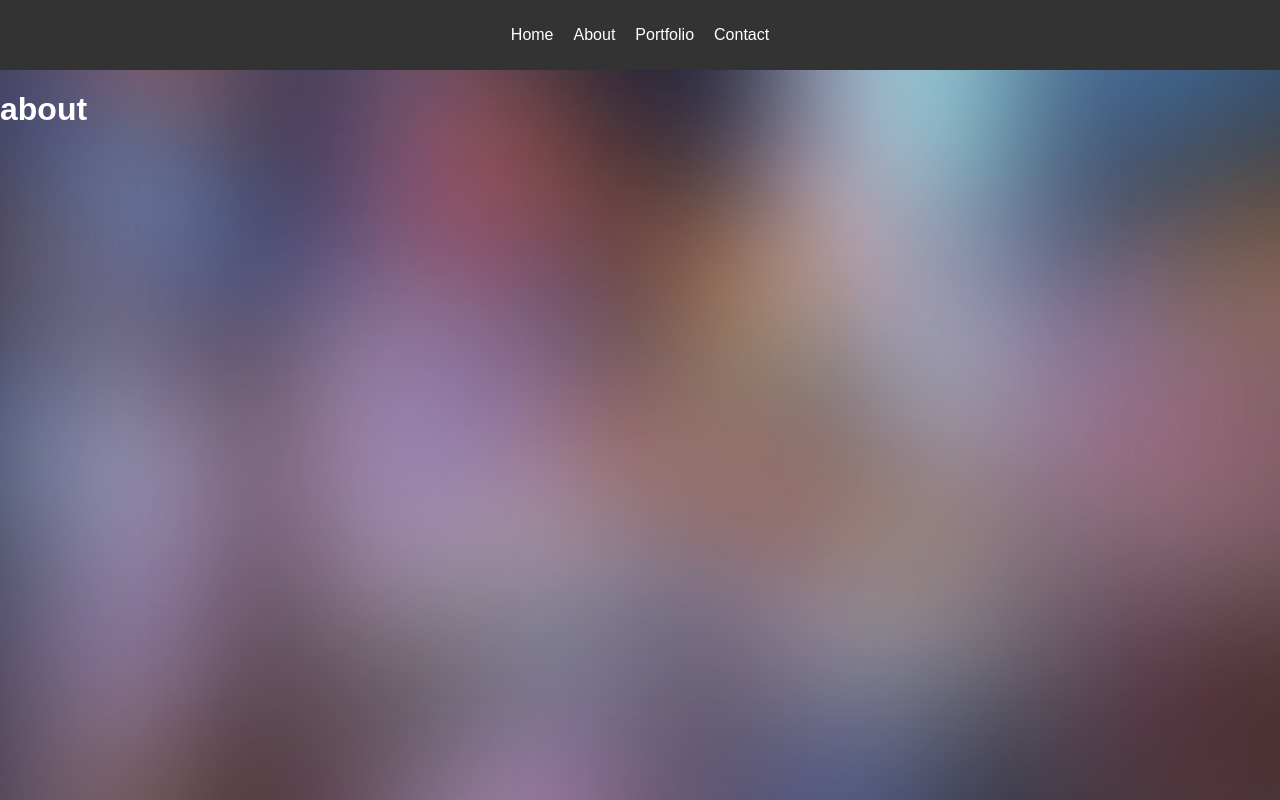
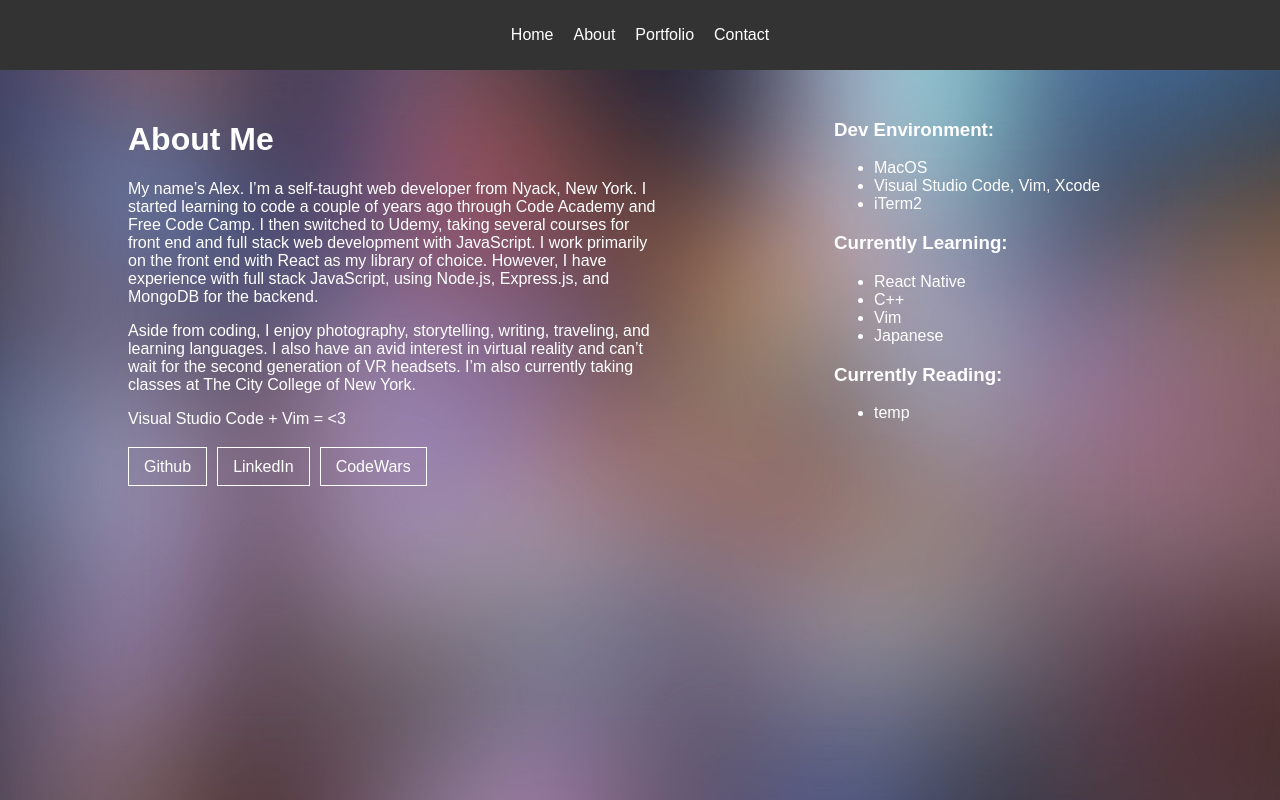
Before and after one commit to aguevara23/aguevara23.github.io, a React app: page /about in a window 1280 px wide. Built offline with nearby package versions, Linux system fonts and the light colour scheme.

Commit message:
add content to About page

```diff
--- a/src/App.js
+++ b/src/App.js
@@ -6,10 +6,10 @@
 import Home from "./components/Home/Home";
 import Portfolio from "./components/Portfolio/Portfolio";
 import Project from "./components/Project/Project";
+import About from "./components/About/About";
 
 class App extends Component {
   render() {
-    const about = () => <h1>about</h1>;
     const contact = () => <h1>contact</h1>;
 
     return (
@@ -17,7 +17,7 @@
         <div className={classes.App}>
           <Navbar />
           <Route exact path="/" component={Home} />
-          <Route path="/about" component={about} />
+          <Route path="/about" component={About} />
           <Route path="/contact" component={contact} />
           <Switch>
             <Route path="/portfolio/:projectName" component={Project} />
--- a/src/components/About/About.css
+++ b/src/components/About/About.css
@@ -1,16 +1,21 @@
 .Container {
   display: grid;
   grid-template-columns: 2fr 1fr;
+  grid-column-gap: 70px;
   width: 80%;
   margin: 30px auto;
 }
 
 .Container * {
-  border: 1px solid black;
+  /* border: 1px solid black; */
+}
+
+.Right {
+  margin-right: 100px;
 }
 
 .Buttons {
-  margin-top: 100px;
+  margin-top: 30px;
 }
 
 .Buttons a {
--- a/src/components/About/About.js
+++ b/src/components/About/About.js
@@ -4,9 +4,25 @@
 const about = () => {
   return (
     <div className={classes.Container}>
-      <div>
+      <div className={classes.Right}>
         <h1>About Me</h1>
-        <p>lakjdlkfj alkdjf lkadjfldf</p>
+        <p>
+          My name’s Alex. I’m a self-taught web developer from Nyack, New York.
+          I started learning to code a couple of years ago through Code Academy
+          and Free Code Camp. I then switched to Udemy, taking several courses
+          for front end and full stack web development with JavaScript. I work
+          primarily on the front end with React as my library of choice.
+          However, I have experience with full stack JavaScript, using Node.js,
+          Express.js, and MongoDB for the backend.
+        </p>
+        <p>
+          Aside from coding, I enjoy photography, storytelling, writing,
+          traveling, and learning languages. I also have an avid interest in
+          virtual reality and can’t wait for the second generation of VR
+          headsets. I’m also currently taking classes at The City College of New
+          York.
+        </p>
+        <p>Visual Studio Code + Vim = &lt;3</p>
         <div className={classes.Buttons}>
           <a target="_blank" href={"https://github.com/aguevara23"}>
             Github
```
